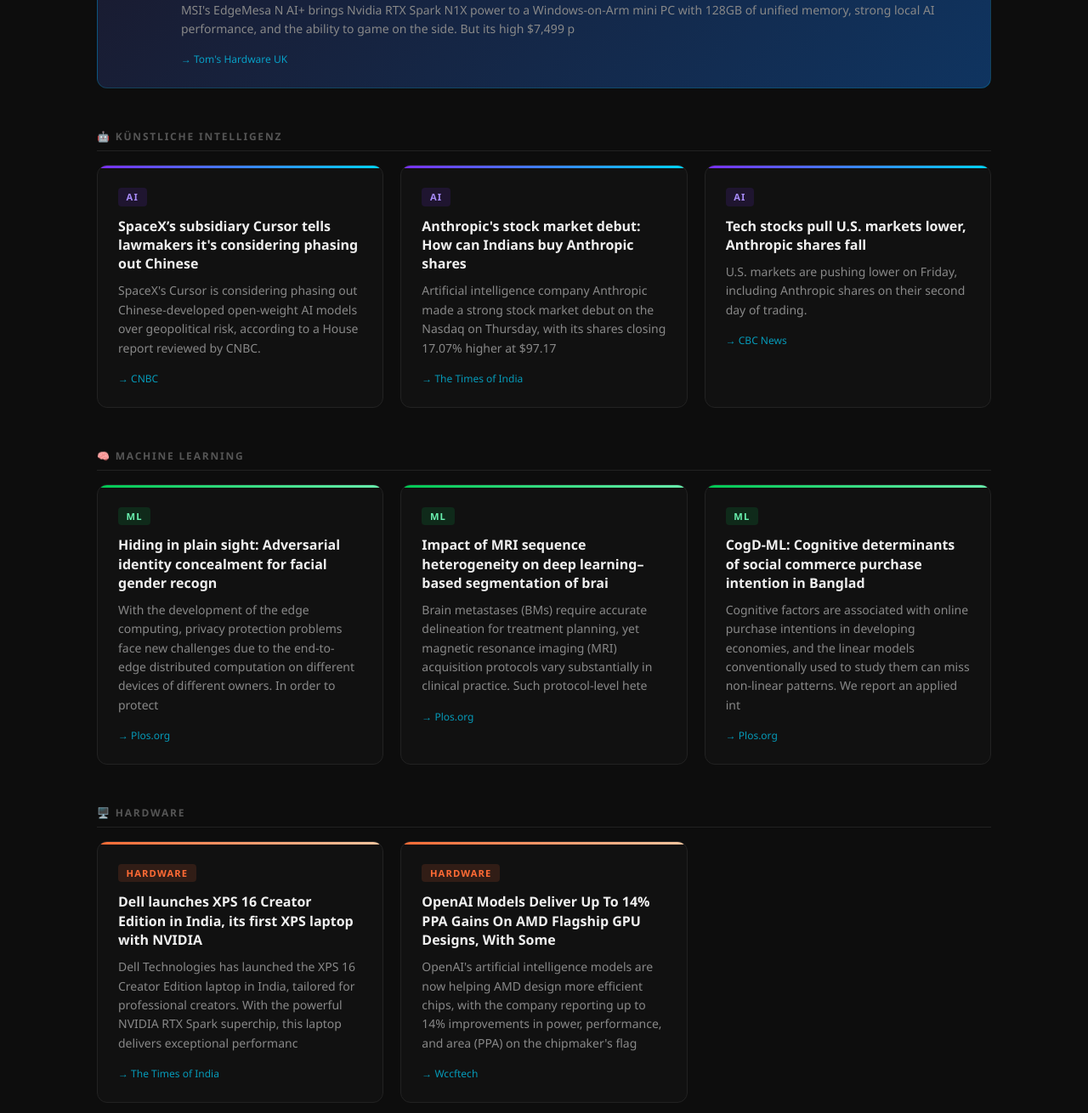
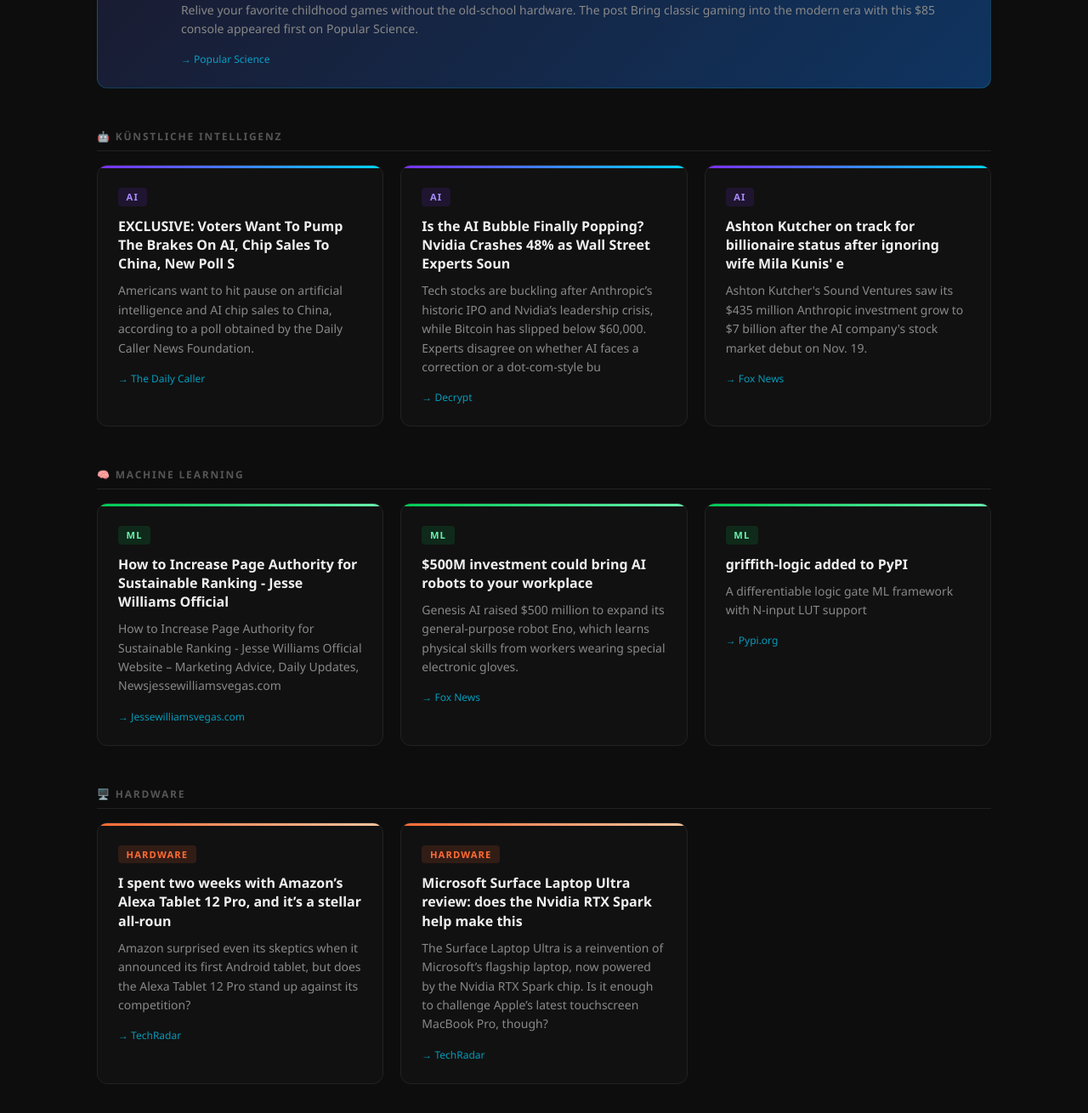
Before and after one commit to nebul0x/it-news, a plain HTML site: page index.html in a window 1280 px wide. Shown: the part 418-1728 px from the top of the page at 85% size. Drawn offline with Linux system fonts and the light colour scheme.

Commit message:
🤖 Daily News Update 22.11.2026

```diff
--- a/index.html
+++ b/index.html
@@ -243,9 +243,10 @@
     <div class="hl-icon">🚀</div>
     <div>
       <span class="card-tag tag-hardware">Hardware</span>
-      <h2>MSI EdgeMesa N AI+ review — RTX Spark power comes to Windows on Arm desktops, bu</h2>
-      <p>MSI&#x27;s EdgeMesa N AI+ brings Nvidia RTX Spark N1X power to a Windows-on-Arm mini PC with 128GB of unified memory, strong local AI performance, and the ability to game on the side. But its high $7,499 p</p>
-      <a class="source-link" href="https://www.tomshardware.com/desktops/mini-pcs/msi-edgemesa-n-ai-plus-review" target="_blank">→ Tom&#x27;s Hardware UK</a>
+      <h2>Bring classic gaming into the modern era with this $85 console</h2>
+      <p>Relive your favorite childhood games without the old-school hardware.
+The post Bring classic gaming into the modern era with this $85 console appeared first on Popular Science.</p>
+      <a class="source-link" href="https://www.popsci.com/sponsored-content/bring-classic-gaming-into-the-modern-era-with-this-emulator-console-sponsored-deal/" target="_blank">→ Popular Science</a>
     </div>
   </div>
   </div>
@@ -255,21 +256,21 @@
   <div class="cards-grid">
   <div class="card ai">
     <span class="card-tag tag-ai">AI</span>
-    <h2>SpaceX’s subsidiary Cursor tells lawmakers it&#x27;s considering phasing out Chinese </h2>
-    <p>SpaceX&#x27;s Cursor is considering phasing out Chinese-developed open-weight AI models over geopolitical risk, according to a House report reviewed by CNBC.</p>
-    <a class="source-link" href="https://www.cnbc.com/2026/11/20/cursor-chinese-ai-models-geopolitical-risk.html" target="_blank">→ CNBC</a>
+    <h2>EXCLUSIVE: Voters Want To Pump The Brakes On AI, Chip Sales To China, New Poll S</h2>
+    <p>Americans want to hit pause on artificial intelligence and AI chip sales to China, according to a poll obtained by the Daily Caller News Foundation.</p>
+    <a class="source-link" href="https://dailycaller.com/2026/11/21/exclusive-poll-americans-ai-chip-sales-nvidia-china/" target="_blank">→ The Daily Caller</a>
   </div>
   <div class="card ai">
     <span class="card-tag tag-ai">AI</span>
-    <h2>Anthropic&#x27;s stock market debut: How can Indians buy Anthropic shares</h2>
-    <p>Artificial intelligence company Anthropic made a strong stock market debut on the Nasdaq on Thursday, with its shares closing 17.07% higher at $97.17</p>
-    <a class="source-link" href="https://timesofindia.indiatimes.com/business/india-business/anthropics-stock-market-debut-how-can-indians-buy-anthropic-shares/articleshow/136028600.cms" target="_blank">→ The Times of India</a>
+    <h2>Is the AI Bubble Finally Popping? Nvidia Crashes 48% as Wall Street Experts Soun</h2>
+    <p>Tech stocks are buckling after Anthropic’s historic IPO and Nvidia’s leadership crisis, while Bitcoin has slipped below $60,000. Experts disagree on whether AI faces a correction or a dot-com-style bu</p>
+    <a class="source-link" href="https://decrypt.co/383754/ai-bubble-finally-popping-nvidia-crashes-48-wall-street-alarm" target="_blank">→ Decrypt</a>
   </div>
   <div class="card ai">
     <span class="card-tag tag-ai">AI</span>
-    <h2>Tech stocks pull U.S. markets lower, Anthropic shares fall</h2>
-    <p>U.S. markets are pushing lower on Friday, including Anthropic shares on their second day of trading.</p>
-    <a class="source-link" href="https://www.cbc.ca/news/business/anthropic-ipo-markets-today-9.7429534" target="_blank">→ CBC News</a>
+    <h2>Ashton Kutcher on track for billionaire status after ignoring wife Mila Kunis&#x27; e</h2>
+    <p>Ashton Kutcher&#x27;s Sound Ventures saw its $435 million Anthropic investment grow to $7 billion after the AI company&#x27;s stock market debut on Nov. 19.</p>
+    <a class="source-link" href="https://www.foxnews.com/entertainment/ashton-kutcher-track-billionaire-status-after-ignoring-wife-mila-kunis-early-tech-warnings" target="_blank">→ Fox News</a>
   </div>
   </div>
 
@@ -278,21 +279,21 @@
   <div class="cards-grid">
   <div class="card ml">
     <span class="card-tag tag-ml">ML</span>
-    <h2>Hiding in plain sight: Adversarial identity concealment for facial gender recogn</h2>
-    <p>With the development of the edge computing, privacy protection problems face new challenges due to the end-to-edge distributed computation on different devices of different owners. In order to protect</p>
-    <a class="source-link" href="https://journals.plos.org/plosone/article?id=10.1371/journal.pone.0362254" target="_blank">→ Plos.org</a>
+    <h2>How to Increase Page Authority for Sustainable Ranking - Jesse Williams Official</h2>
+    <p>How to Increase Page Authority for Sustainable Ranking - Jesse Williams Official Website – Marketing Advice, Daily Updates, Newsjessewilliamsvegas.com</p>
+    <a class="source-link" href="https://jessewilliamsvegas.com/how-to-increase-page-authority/" target="_blank">→ Jessewilliamsvegas.com</a>
   </div>
   <div class="card ml">
     <span class="card-tag tag-ml">ML</span>
-    <h2>Impact of MRI sequence heterogeneity on deep learning–based segmentation of brai</h2>
-    <p>Brain metastases (BMs) require accurate delineation for treatment planning, yet magnetic resonance imaging (MRI) acquisition protocols vary substantially in clinical practice. Such protocol-level hete</p>
-    <a class="source-link" href="https://journals.plos.org/plosone/article?id=10.1371/journal.pone.0363055" target="_blank">→ Plos.org</a>
+    <h2>$500M investment could bring AI robots to your workplace</h2>
+    <p>Genesis AI raised $500 million to expand its general-purpose robot Eno, which learns physical skills from workers wearing special electronic gloves.</p>
+    <a class="source-link" href="https://www.foxnews.com/tech/500m-investment-bring-ai-robots-workplace" target="_blank">→ Fox News</a>
   </div>
   <div class="card ml">
     <span class="card-tag tag-ml">ML</span>
-    <h2>CogD-ML: Cognitive determinants of social commerce purchase intention in Banglad</h2>
-    <p>Cognitive factors are associated with online purchase intentions in developing economies, and the linear models conventionally used to study them can miss non-linear patterns. We report an applied int</p>
-    <a class="source-link" href="https://journals.plos.org/plosone/article?id=10.1371/journal.pone.0362973" target="_blank">→ Plos.org</a>
+    <h2>griffith-logic added to PyPI</h2>
+    <p>A differentiable logic gate ML framework with N-input LUT support</p>
+    <a class="source-link" href="https://pypi.org/project/griffith-logic/" target="_blank">→ Pypi.org</a>
   </div>
   </div>
 
@@ -301,15 +302,15 @@
   <div class="cards-grid">
   <div class="card hardware">
     <span class="card-tag tag-hardware">Hardware</span>
-    <h2>Dell launches XPS 16 Creator Edition in India, its first XPS laptop with NVIDIA </h2>
-    <p>Dell Technologies has launched the XPS 16 Creator Edition laptop in India, tailored for professional creators. With the powerful NVIDIA RTX Spark superchip, this laptop delivers exceptional performanc</p>
-    <a class="source-link" href="https://timesofindia.indiatimes.com/technology/tech-news/dell-launches-xps-16-creator-edition-in-india-its-first-xps-laptop-with-nvidia-rtx-spark-at-rs-449990/articleshow/136025058.cms" target="_blank">→ The Times of India</a>
+    <h2>I spent two weeks with Amazon’s Alexa Tablet 12 Pro, and it’s a stellar all-roun</h2>
+    <p>Amazon surprised even its skeptics when it announced its first Android tablet, but does the Alexa Tablet 12 Pro stand up against its competition?</p>
+    <a class="source-link" href="https://www.techradar.com/alexa-tablet-12-pro-review" target="_blank">→ TechRadar</a>
   </div>
   <div class="card hardware">
     <span class="card-tag tag-hardware">Hardware</span>
-    <h2>OpenAI Models Deliver Up To 14% PPA Gains On AMD Flagship GPU Designs, With Some</h2>
-    <p>OpenAI&#x27;s artificial intelligence models are now helping AMD design more efficient chips, with the company reporting up to 14% improvements in power, performance, and area (PPA) on the chipmaker&#x27;s flag</p>
-    <a class="source-link" href="https://wccftech.com/openai-models-deliver-up-to-14-ppa-gains-on-amd-flagship-gpu-designs-with-some-changes-already-sent-to-manufacturing/" target="_blank">→ Wccftech</a>
+    <h2>Microsoft Surface Laptop Ultra review: does the Nvidia RTX Spark help make this </h2>
+    <p>The Surface Laptop Ultra is a reinvention of Microsoft’s flagship laptop, now powered by the Nvidia RTX Spark chip. Is it enough to challenge Apple’s latest touchscreen MacBook Pro, though?</p>
+    <a class="source-link" href="https://www.techradar.com/computing/windows-laptops/microsoft-surface-laptop-ultra" target="_blank">→ TechRadar</a>
   </div>
   </div>
 
```
